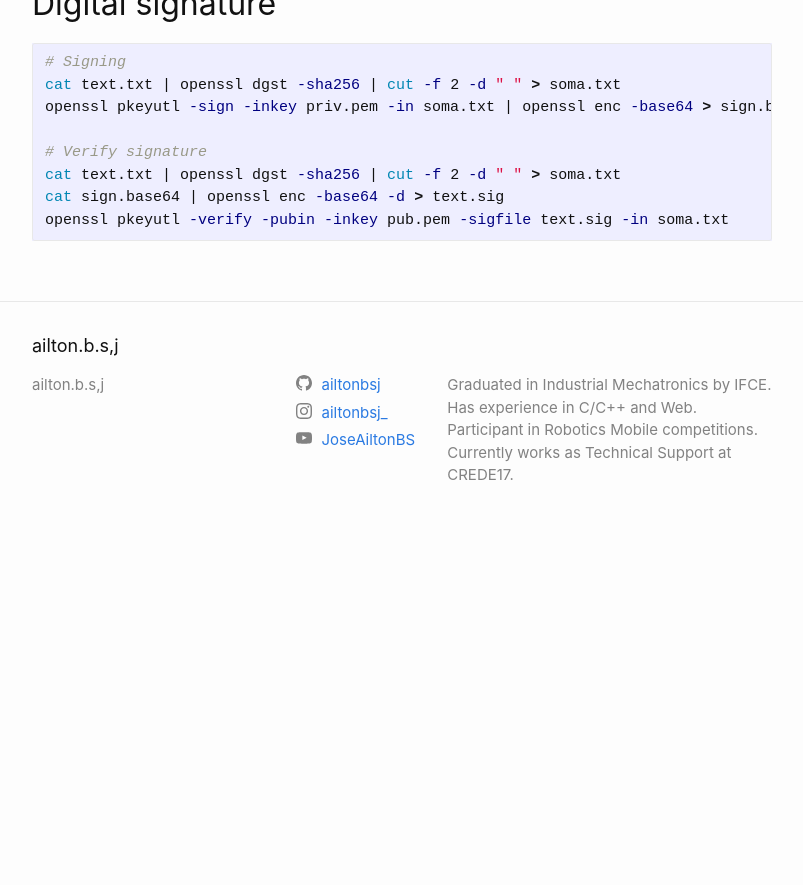
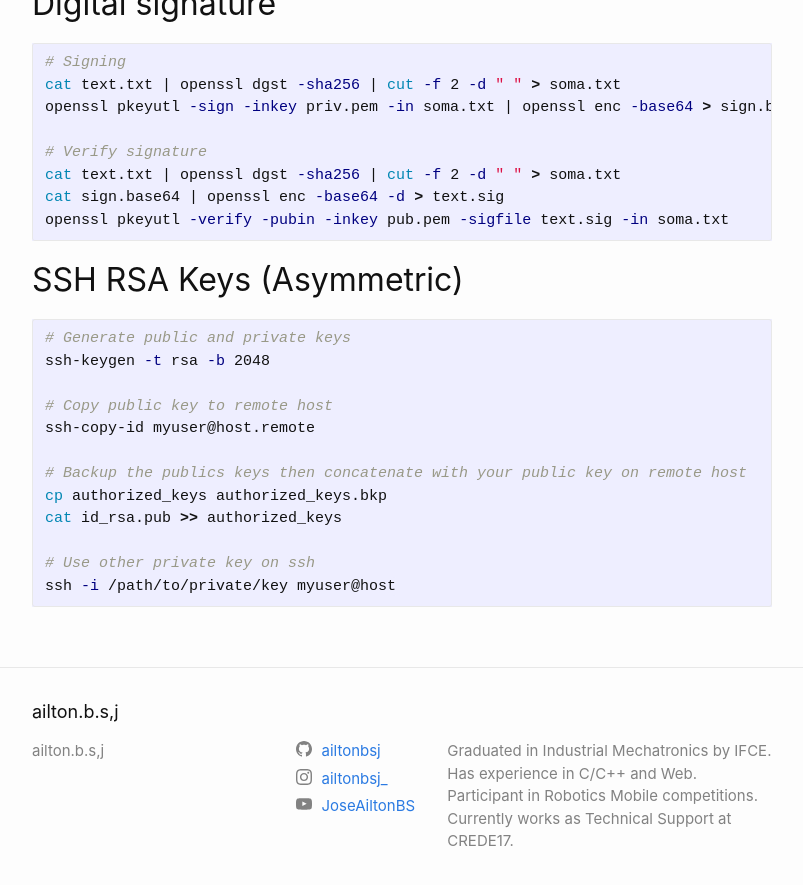
Before and after one commit to ailtonbsj/ailtonbsj.github.io, a Jekyll site: the page built from _posts/2018-12-09-cryptography-with-openssl.md, in a window 1280 px wide and 900 px high, scrolled down 992 px. Shown: the top 885 px of the window, without its empty margins (238-1041 px from the left). Built offline with Jekyll 4.4.1, drawn with Linux system fonts in a browser that asks for light colours; comment, search, counter and statistics services are not loaded; before the commit the page ends 1539 px from its top, so only the background shows below that.

Commit message:
added ssh to post cryptography

````diff
--- a/_posts/2018-12-09-cryptography-with-openssl.md
+++ b/_posts/2018-12-09-cryptography-with-openssl.md
@@ -48,3 +48,19 @@ cat text.txt | openssl dgst -sha256 | cut -f 2 -d " " > soma.txt
 cat sign.base64 | openssl enc -base64 -d > text.sig
 openssl pkeyutl -verify -pubin -inkey pub.pem -sigfile text.sig -in soma.txt
 ```
+
+## SSH RSA Keys (Asymmetric)
+```bash
+# Generate public and private keys
+ssh-keygen -t rsa -b 2048
+
+# Copy public key to remote host
+ssh-copy-id myuser@host.remote
+
+# Backup the publics keys then concatenate with your public key on remote host
+cp authorized_keys authorized_keys.bkp
+cat id_rsa.pub >> authorized_keys
+
+# Use other private key on ssh
+ssh -i /path/to/private/key myuser@host
+```
````
